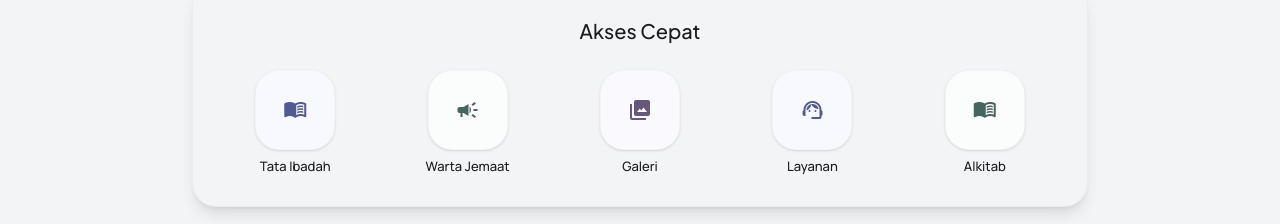
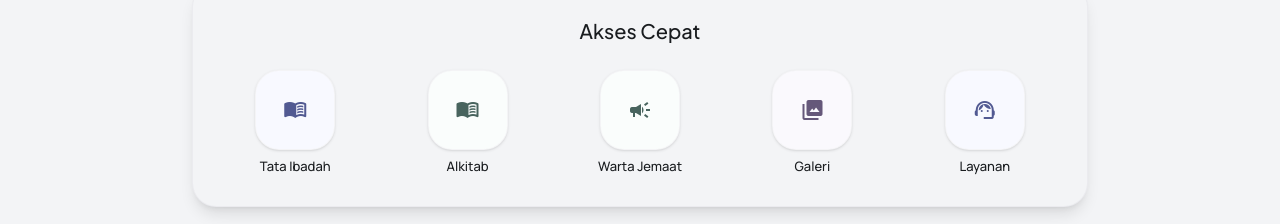
Before and after one commit to davidp16/ImmanuelWeb, a React (Vite) app: page / in a window 1280 px wide. Shown: the part 713-937 px from the top of the page. Built offline with nearby package versions, Linux system fonts and the light colour scheme; no server answers.

Commit message:
feat: Move Alkitab menu to be directly after Tata Ibadah in quick access

```diff
--- a/src/components/FeaturesSection.jsx
+++ b/src/components/FeaturesSection.jsx
@@ -7,6 +7,13 @@ const features = [
     iconColor: 'text-primary',
     bgIcon: 'bg-primary-container/20',
     path: '/tata-ibadah',
+  },
+  {
+    icon: 'menu_book',
+    title: 'Alkitab',
+    iconColor: 'text-secondary',
+    bgIcon: 'bg-secondary-container/20',
+    path: '/alkitab',
   },
   {
     icon: 'campaign',
@@ -28,13 +35,6 @@ const features = [
     iconColor: 'text-primary',
     bgIcon: 'bg-primary-container/20',
     path: '/layanan',
-  },
-  {
-    icon: 'menu_book',
-    title: 'Alkitab',
-    iconColor: 'text-secondary',
-    bgIcon: 'bg-secondary-container/20',
-    path: '/alkitab',
   },
 ]
 
```
